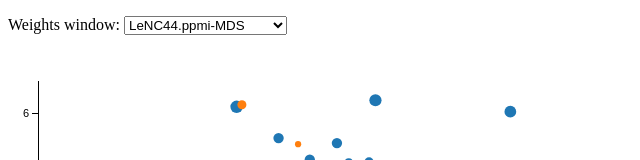
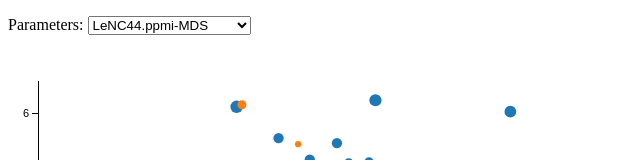
Before and after one commit to tokenclouds/tokenclouds.github.io, a plain HTML site: page scout/scout.html in a window 1280 px wide. Shown: the top 160 px of the page, without its empty margins (0-640 px from the left). Drawn offline with nearby package versions, Linux system fonts and the light colour scheme.

Commit message:
no longer just weights window

```diff
--- a/scout/scout.html
+++ b/scout/scout.html
@@ -27,7 +27,7 @@
 	</head>
 
 
-	<p>Weights window: <select id="wwindow">
+	<p>Parameters: <select id="wwindow">
 	<option value="LeNC44.ppmi">LeNC44.ppmi-MDS</option>
 	<option value="LeNC44.L1LLR">LeNC44.L1LLR-MDS</option>
 	<option value="LeNC44.L1LLRx5">LeNC44.L1LLRx5-MDS</option>
```
